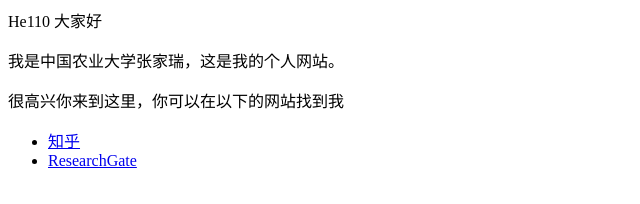
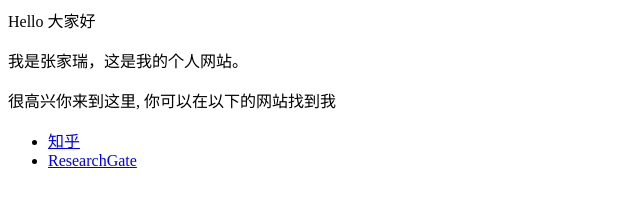
Before and after one commit to JRZhang2003/github.io, a plain HTML site: page index.html in a window 1280 px wide. Shown: the whole page, without its empty margins (0-640 px from the left). Drawn offline with Linux system fonts and the light colour scheme.

Commit message:
Update index.html

```diff
--- a/index.html
+++ b/index.html
@@ -1,8 +1,8 @@
-<p>He110 大家好</p>
-<p>我是中国农业大学张家瑞，这是我的个人网站。 </p>
-<p>很高兴你来到这里，你可以在以下的网站找到我</p>
+<p>Hello 大家好</p>
+<p>我是张家瑞，这是我的个人网站。 </p>
+<p>很高兴你来到这里, 你可以在以下的网站找到我</p>
 
 <ul>
-  <li> <a href="https://www.zhihu.com/people/yu-tian-kuo-84">知乎</a> </1i>
-  <li> <a href="https://www.researchgate.net/profile/Jia-Rui-Zhang-2">ResearchGate</a> </1i>
+  <li> <a href="https://www.zhihu.com/people/yu-tian-kuo-84">知乎</a> </li>
+  <li> <a href="https://www.researchgate.net/profile/Jia-Rui-Zhang-2">ResearchGate</a> </li>
 </ul>
```
